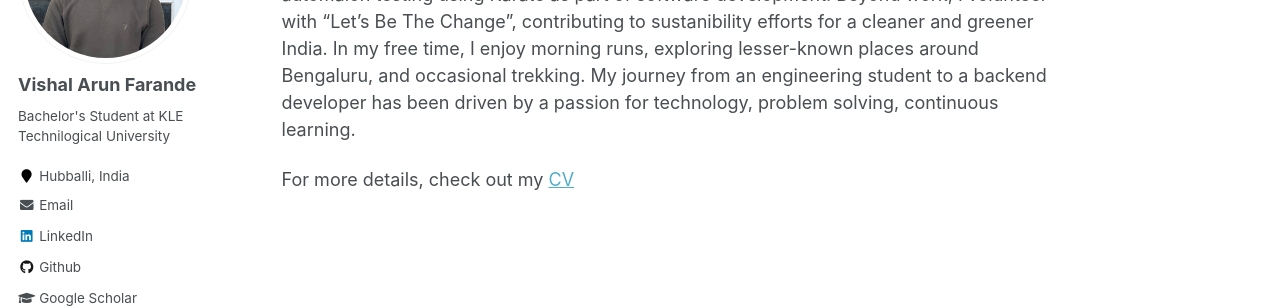
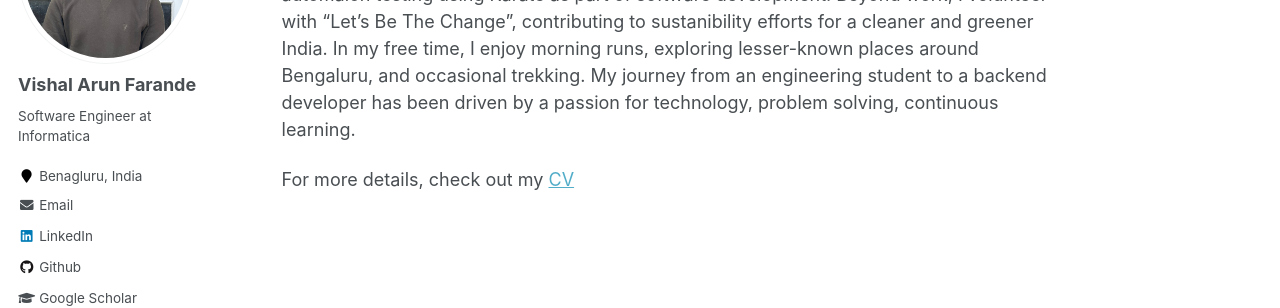
Before and after one commit to vishal-farande/io.github.io, a Jekyll site: the page built from _pages/about.md, in a window 1280 px wide. Shown: the part 232-540 px from the top of the page. Built offline with Jekyll 4.4.1, drawn with Linux system fonts in a browser that asks for light colours.

Commit message:
Updated my role

```diff
--- a/_config.yml
+++ b/_config.yml
@@ -10,7 +10,7 @@ locale                   : "en-US"
 title                    : "Vishal Farande"
 title_separator          : "-"
 name                     : &name "Vishal Farande"
-description              : &description "Bachelor's student at KLE Technological University  "
+description              : &description "Software Engineer at Informatica  "
 url                      : https://vishal-farande.github.io # the base hostname & protocol for your site e.g. "https://mmistakes.github.io"
 baseurl                  : "" # the subpath of your site, e.g. "/blog"
 repository               : "vishal-farande/vishal-farande.github.io"
@@ -82,8 +82,8 @@ analytics:
 author:
   name             : "Vishal Arun Farande"
   avatar           : "profile1.jpg"
-  bio              : "Bachelor's Student at KLE Technilogical University"
-  location         : "Hubballi, India"
+  bio              : "Software Engineer at Informatica"
+  location         : "Benagluru, India"
   employer         :
   pubmed           : # "https://www.ncbi.nlm.nih.gov/pubmed/?term=john+snow"
   googlescholar    : "https://scholar.google.com/citations?hl=en&authuser=1&user=6FgTsPwAAAAJ"
```
